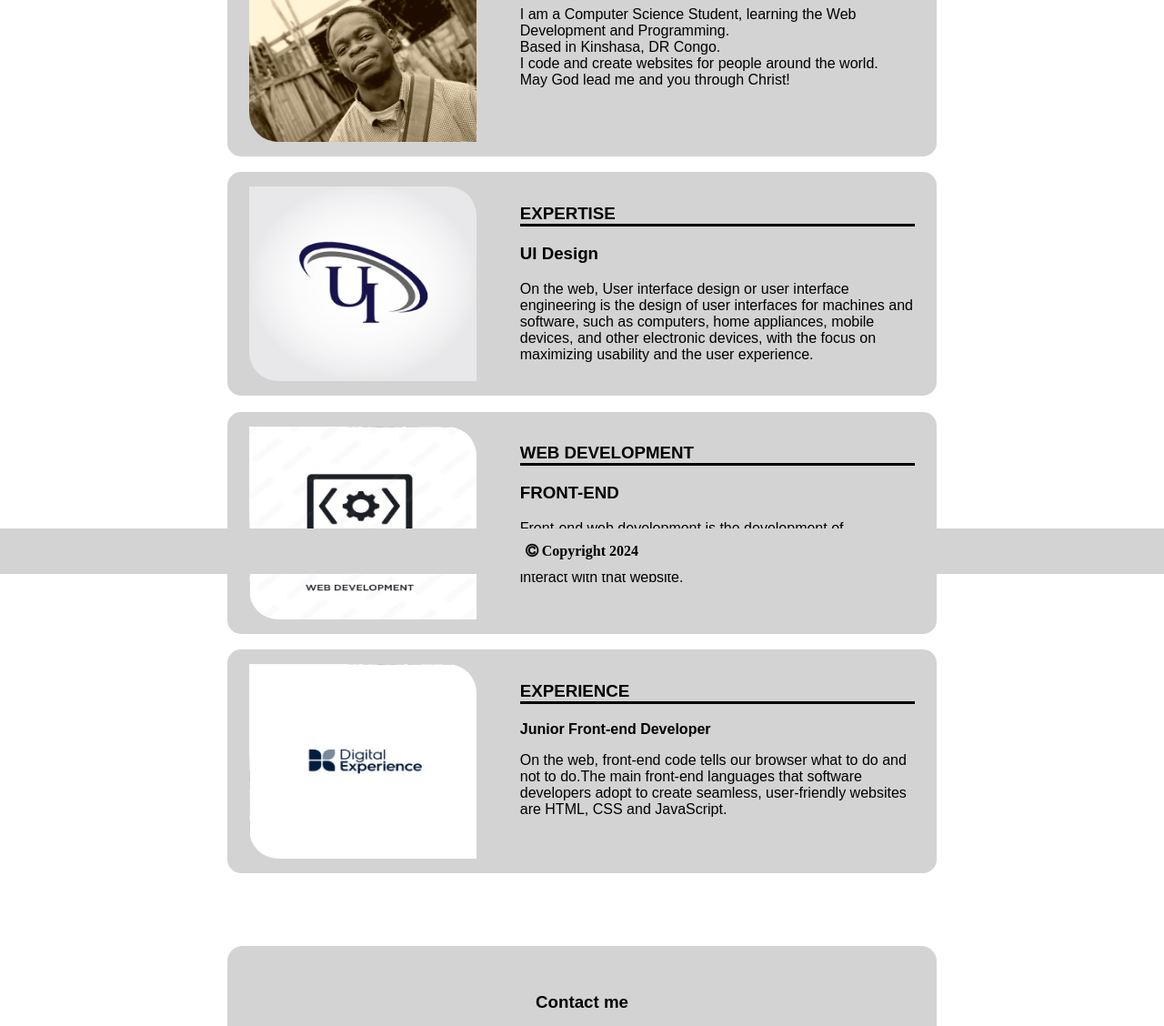
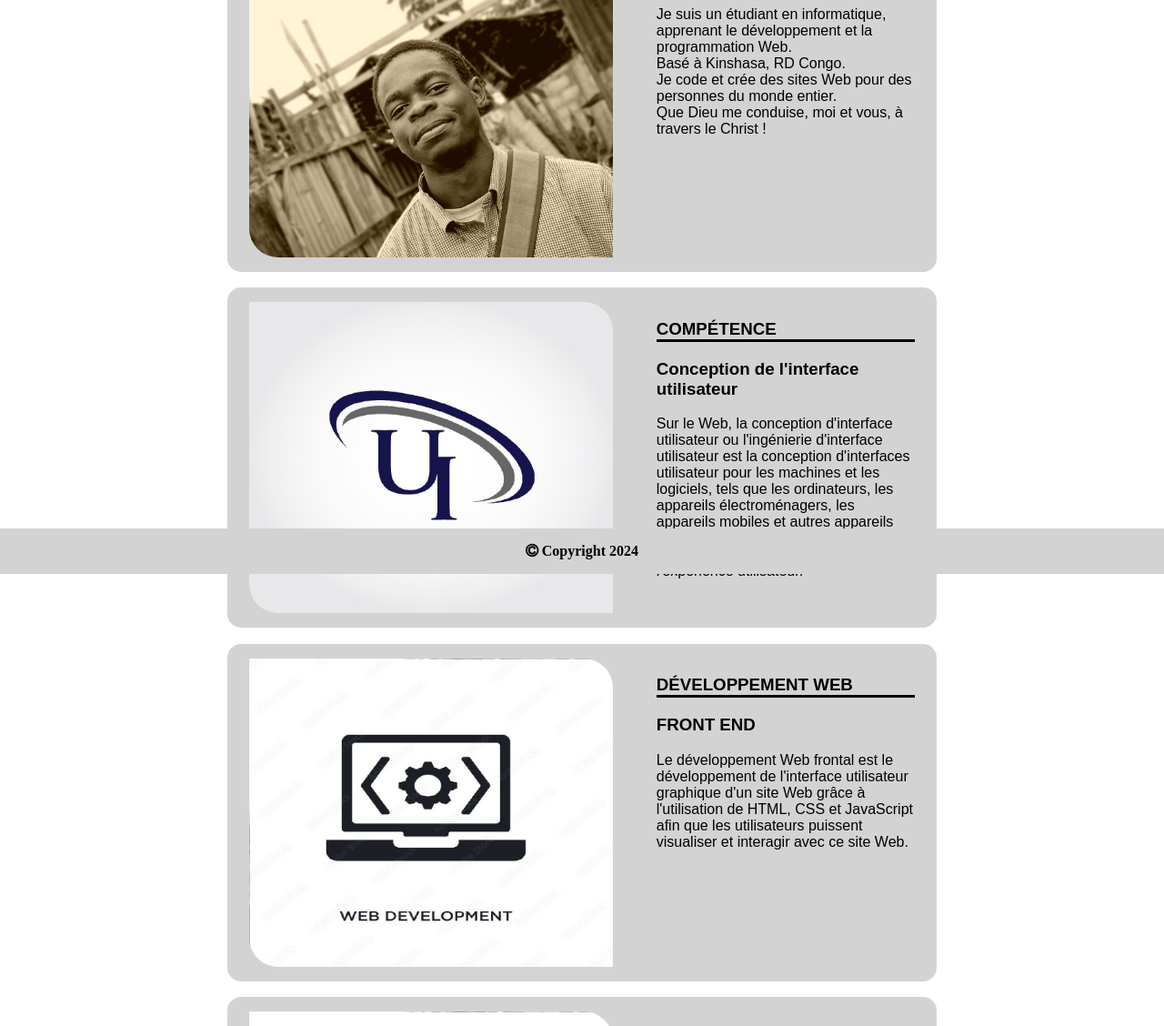
Before and after one commit to JosueNzanza/Nzanza-Josu-, a plain HTML site: page index.html in a window 1280 px wide. Shown: the part 169-1297 px from the top of the page at 91% size. Drawn offline with Linux system fonts and the light colour scheme.

Commit message:
Add files via upload

```diff
--- a/index.html
+++ b/index.html
@@ -1,5 +1,5 @@
 <!DOCTYPE html>
-<html lang="en">
+<html lang="fr">
   <head>
     <meta charset="UTF-8" />
     <meta name="viewport" content="width=device-width, initial-scale=1.0" />
@@ -14,11 +14,11 @@
   <body>
     <header>
       <div id="navbar">
-        <a href="#one">About</a>
-        <a href="#two">Expertise</a>
+        <a href="#one">À propos </a>
+        <a href="#two">Compétence </a>
         <a href="#four">Web</a>
-        <a href="#three">Experience</a>
-        <a href="#contact"><i class="fa fa-whatsapp"> Contact</i></a>
+        <a href="#three">Expérience </a>
+        <a href="#contact"><i class="fa fa-whatsapp"> Contact </i></a>
       </div>
     </header>
     <main>
@@ -26,13 +26,11 @@
         <div class="content">
           <img src="me.jpg" />
           <div class="information">
-            <h3 id="underline">ABOUT ME</h3>
+            <h3 id="underline">JOSUÉ NZANZA </h3>
             <p>
-              I am a Computer Science Student, learning the Web Development and
-              Programming. <br />Based in Kinshasa, DR Congo. <br />I code and
-              create websites for people around the world.
+              Je suis un étudiant en informatique, apprenant le développement et la programmation Web.  <br />Basé à Kinshasa, RD Congo.  <br />Je code et crée des sites Web pour des personnes du monde entier.
               <br />
-              May God lead me and you through Christ!
+              Que Dieu me conduise, moi et vous, à travers le Christ !
             </p>
           </div>
         </div>
@@ -41,14 +39,10 @@
         <div class="content">
           <img src="ui_design.jpg" alt="" />
           <div class="information">
-            <h3 id="underline">EXPERTISE</h3>
-            <h3>UI Design</h3>
+            <h3 id="underline">COMPÉTENCE </h3>
+            <h3>Conception de l'interface utilisateur </h3>
             <p>
-              On the web, User interface design or user interface engineering is
-              the design of user interfaces for machines and software, such as
-              computers, home appliances, mobile devices, and other electronic
-              devices, with the focus on maximizing usability and the user
-              experience.
+              Sur le Web, la conception d'interface utilisateur ou l'ingénierie d'interface utilisateur est la conception d'interfaces utilisateur pour les machines et les logiciels, tels que les ordinateurs, les appareils électroménagers, les appareils mobiles et autres appareils électroniques, en mettant l'accent sur l'optimisation de la convivialité et de l'expérience utilisateur.
             </p>
           </div>
         </div>
@@ -57,12 +51,10 @@
         <div class="content">
           <img src="web.jpg" alt="" />
           <div class="information">
-            <h3 id="underline">WEB DEVELOPMENT</h3>
-            <h3>FRONT-END</h3>
+            <h3 id="underline">DÉVELOPPEMENT WEB </h3>
+            <h3>FRONT END  </h3>
             <p>
-              Front-end web development is the development of the graphical user
-              interface of a website through the use of HTML, CSS,
-              and JavaScript so users can view and interact with that website.
+              Le développement Web frontal est le développement de l'interface utilisateur graphique d'un site Web grâce à l'utilisation de HTML, CSS et JavaScript afin que les utilisateurs puissent visualiser et interagir avec ce site Web.
             </p>
           </div>
         </div>
@@ -71,19 +63,16 @@
         <div class="content">
           <img src="digital.jpeg" alt="" />
           <div class="information">
-            <h3 id="underline">EXPERIENCE</h3>
-            <p class="junior">Junior Front-end Developer</p>
+            <h3 id="underline">EXPÉRIENCE </h3>
+            <p class="junior">Développeur Front-End Junior </p>
             <p>
-              On the web, front-end code tells our browser what to do and not to
-              do.The main front-end languages that software developers adopt to
-              create seamless, user-friendly websites are HTML, CSS and
-              JavaScript.
+              Sur le Web, le code frontal indique à notre navigateur ce qu'il doit faire et ne pas faire. Les principaux langages frontaux adoptés par les développeurs de logiciels pour créer des sites Web transparents et conviviaux sont HTML, CSS et JavaScript.
             </p>
           </div>
         </div>
       </section>
       <section id="contact">
-        <h3>Contact me</h3>
+        <h3>Contactez moi </h3>
         <div class="content">
           <i class="fa fa-whatsapp" id="whatsapp-icon"></i>
           <a id="fa" href="https://wa.me/+243831607980">Whatsapp</a>
--- a/style.css
+++ b/style.css
@@ -1,3 +1,9 @@
+/*
+Ooooh my God, you are officially a web developper. Go find a job !
+You gotta pay me cause i am your coding supervisor now.
+I made some changes on your codes. If you have any question, send me 100 unité before asking
+Thanks for the comprehesion and erase those comments after reading it
+*/
 
 /*
 MOBILE FIRST
@@ -10,6 +16,7 @@ html {
 
 body {
   font-family: sans-serif;
+
 }
 
 main {
@@ -46,7 +53,7 @@ main {
 
 img {
   width: 100%;
-  max-width: 250px;
+  max-width: 400px;
   border-radius: 0px 2em;
 }
 
```
